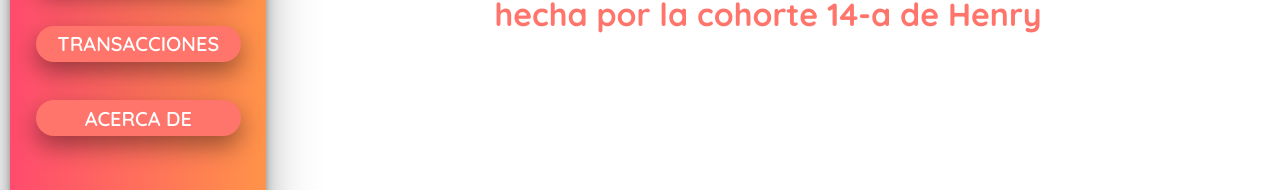
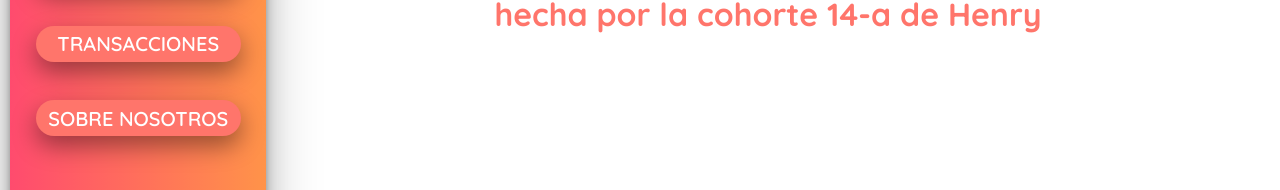
Before and after one commit to hypekenny/Banco-del-Sol-Admin, a React (Create React App) app: page / in a window 1280 px wide. Shown: the part 370-560 px from the top of the page. Built offline with nearby package versions, Linux system fonts and the light colour scheme.

Commit message:
change acerca de to sobre nosotros

```diff
--- a/src/components/home/Home.tsx
+++ b/src/components/home/Home.tsx
@@ -37,7 +37,7 @@
                 </button>
 
                 <button className={styles.btn} onClick={() => setView('about')}>
-                    ACERCA DE
+                    SOBRE NOSOTROS
                 </button>
             </div>
             <div className={styles.information}>
```
